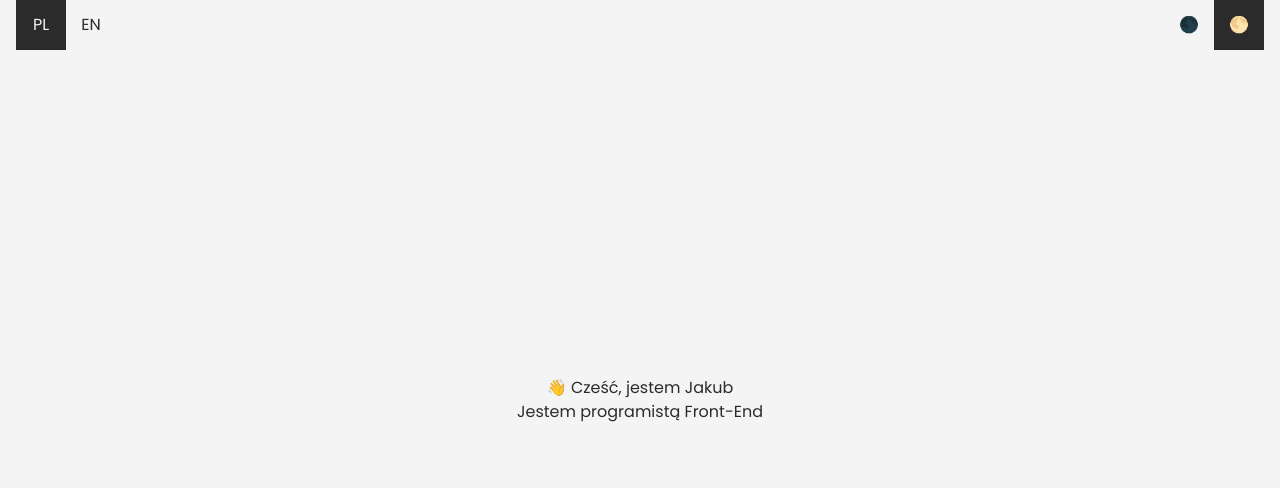
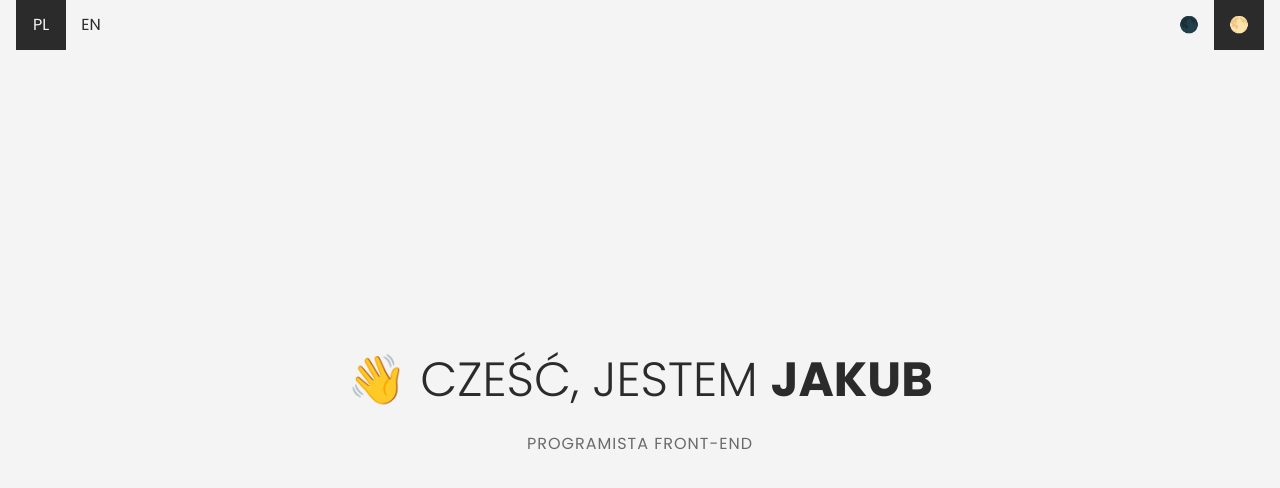
Before and after one commit to jakubwilk/jakubwilk-pl, a Next.js app: page / in a window 1280 px wide. Shown: the top 488 px of the page. Built offline with nearby package versions, Linux system fonts and the light colour scheme.

Commit message:
Update styling for text

```diff
--- a/src/app/globals.css
+++ b/src/app/globals.css
@@ -59,3 +59,27 @@
   background-color: #f4f4f4;
   color: #2b2b2b;
 }
+
+.title {
+  font-size: 3rem;
+  font-weight: 300;
+  text-transform: uppercase;
+}
+
+.title > span {
+  font-weight: 700;
+}
+
+.description {
+  font-weight: 400;
+  text-transform: uppercase;
+  letter-spacing: 1px;
+}
+
+.light-theme .description {
+  color: #6a6a6a;
+}
+
+.dark-theme .description {
+  color: #a6a6a6;
+}
--- a/src/app/layout.tsx
+++ b/src/app/layout.tsx
@@ -3,7 +3,7 @@ import { Poppins } from 'next/font/google'
 
 import './globals.css'
 
-const poppins = Poppins({ subsets: ['latin-ext'], weight: '400' })
+const poppins = Poppins({ subsets: ['latin-ext'], weight: ['300', '400', '700'] })
 
 export const metadata = {
   title: 'Jakub Wilk | Developer',
--- a/src/pages/Home.tsx
+++ b/src/pages/Home.tsx
@@ -22,8 +22,11 @@ export default function HomePage() {
     <div className={'container mx-auto relative'}>
       <Header />
       <main className={'flex flex-col items-center justify-center min-h-screen px-4'}>
-        <h1>{'👋 Cześć, jestem Jakub'}</h1>
-        <p>{'Jestem programistą Front-End'}</p>
+        <h1 className={'pb-4 title'}>
+          {'👋 Cześć, jestem '}
+          <span>{'Jakub'}</span>
+        </h1>
+        <p className={'description'}>{'Programista Front-End'}</p>
       </main>
     </div>
   )
```
